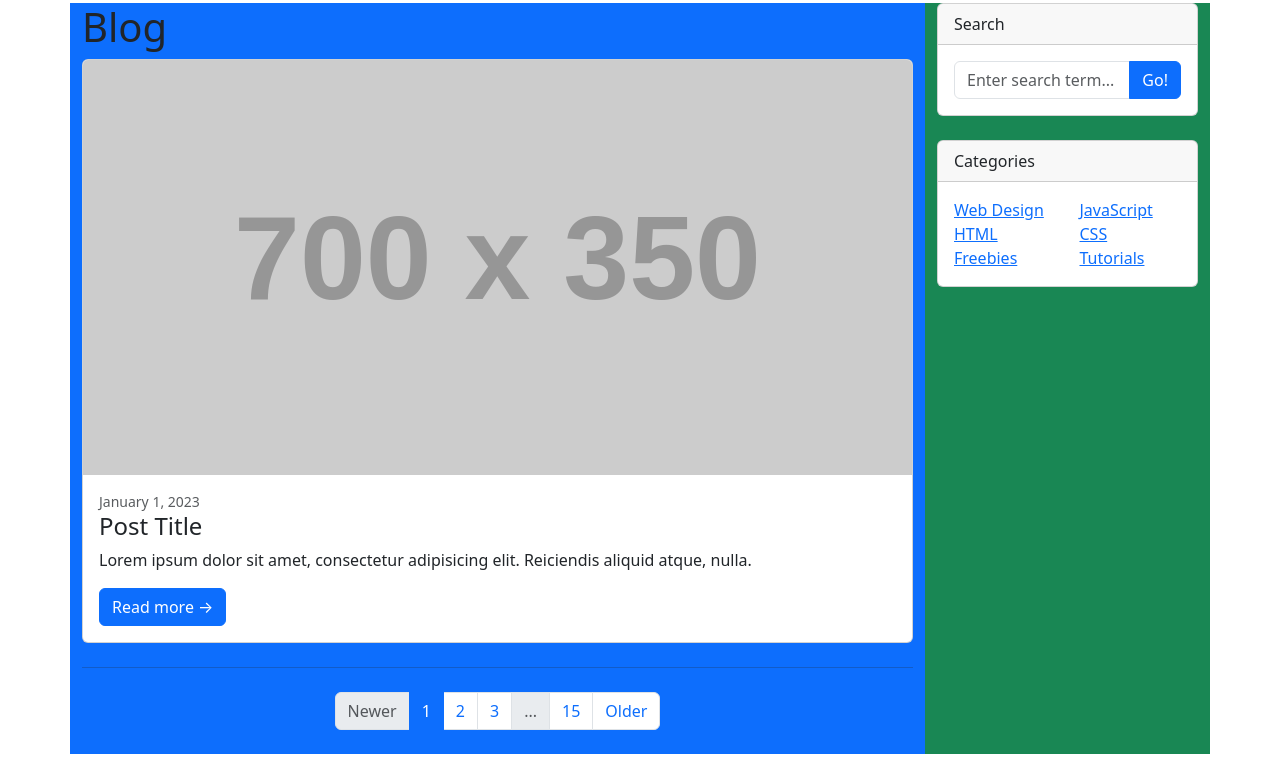
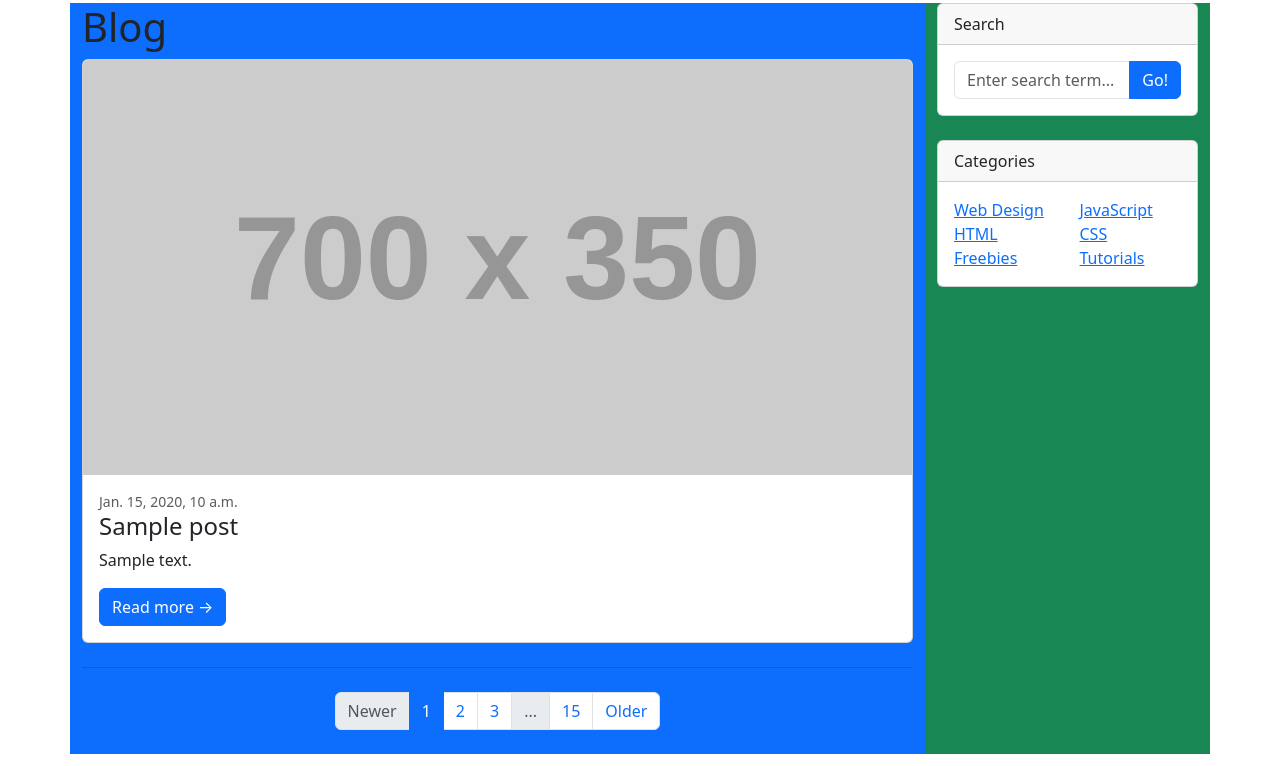
Before and after one commit to jmhwang-dev/django-tutorial, a Django app: page /blog/ in a window 1280 px wide. Shown: the part 69-835 px from the top of the page. Run offline with Django 5.2, Linux system fonts and the light colour scheme; tables that the repository leaves empty hold one stand-in row (values such as "Sample post"); grey boxes labelled with a size stand in for pictures from a placeholder-image service; some libraries are stand-ins or nearby versions.

Commit message:
부트스트랩 적용하고 포스트 샘플 적용하기

```diff
--- a/django/2-create-project/blog/templates/blog/post_list.html
+++ b/django/2-create-project/blog/templates/blog/post_list.html
@@ -81,18 +81,19 @@
         <div class="row">
             <div class="col-md-8 col-lg-9 bg-primary">
                 <h1>Blog</h1>
+                {% for p in post_list %}
                 <!-- Blog post-->
                 <div class="card mb-4">
                     <a href="#!"><img class="card-img-top" src="https://dummyimage.com/700x350/dee2e6/6c757d.jpg"
                             alt="..." /></a>
                     <div class="card-body">
-                        <div class="small text-muted">January 1, 2023</div>
-                        <h2 class="card-title h4">Post Title</h2>
-                        <p class="card-text">Lorem ipsum dolor sit amet, consectetur adipisicing elit. Reiciendis
-                            aliquid atque, nulla.</p>
-                        <a class="btn btn-primary" href="#!">Read more →</a>
+                        <div class="small text-muted">{{ p.created_at }}</div>
+                        <h2 class="card-title h4">{{ p.title }}</h2>
+                        <p class="card-text">{{ p.content }}</p>
+                        <a class="btn btn-primary" href="{{ p.get_absolute_url }}">Read more →</a>
                     </div>
                 </div>
+                {% endfor %}
                 <!-- Pagination-->
                 <nav aria-label="Pagination">
                     <hr class="my-0" />
```
